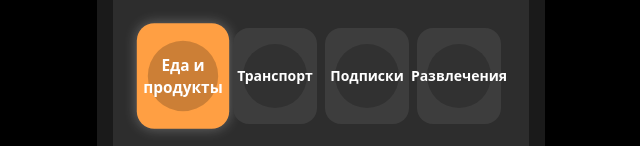
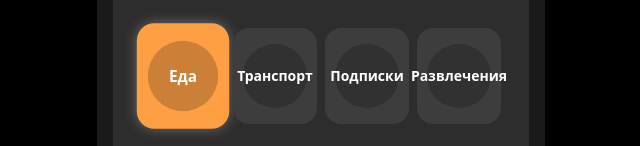
Before and after one commit to ivndya/anti-debt-react, a React (Vite) app in the folder web/: page / in a window 1280 px wide. Shown: the part 181-327 px from the top of the page, without its empty margins (319-959 px from the left). Built offline with nearby package versions, Linux system fonts and the light colour scheme.

Commit message:
feat: Изменена категория

```diff
--- a/web/src/shared/consts/categories/expenses.ts
+++ b/web/src/shared/consts/categories/expenses.ts
@@ -3,7 +3,7 @@ import { Category, CategoryMap } from '../../types';
 export const EXPENSE_CATEGORIES: Category[] = [
   {
     id: 'food',
-    name: 'Еда и продукты',
+    name: 'Еда',
     color: '#FF9F43',
   },
   {
```
